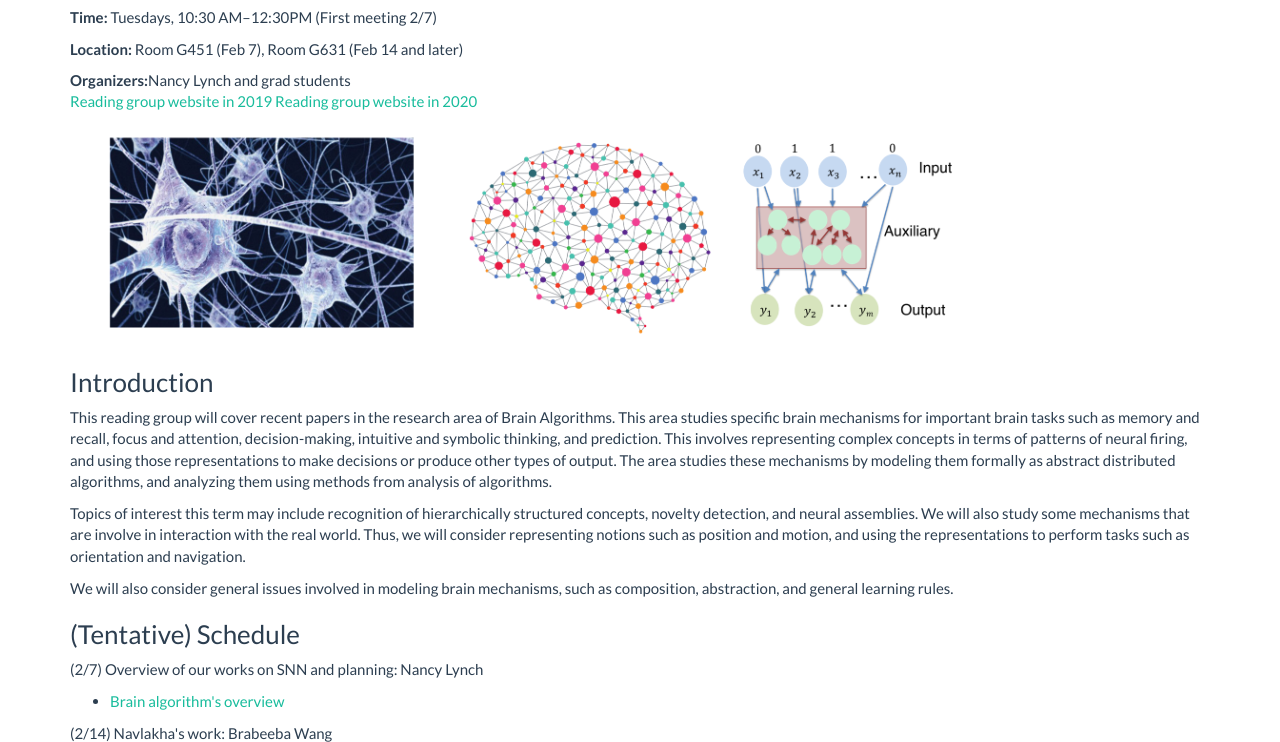
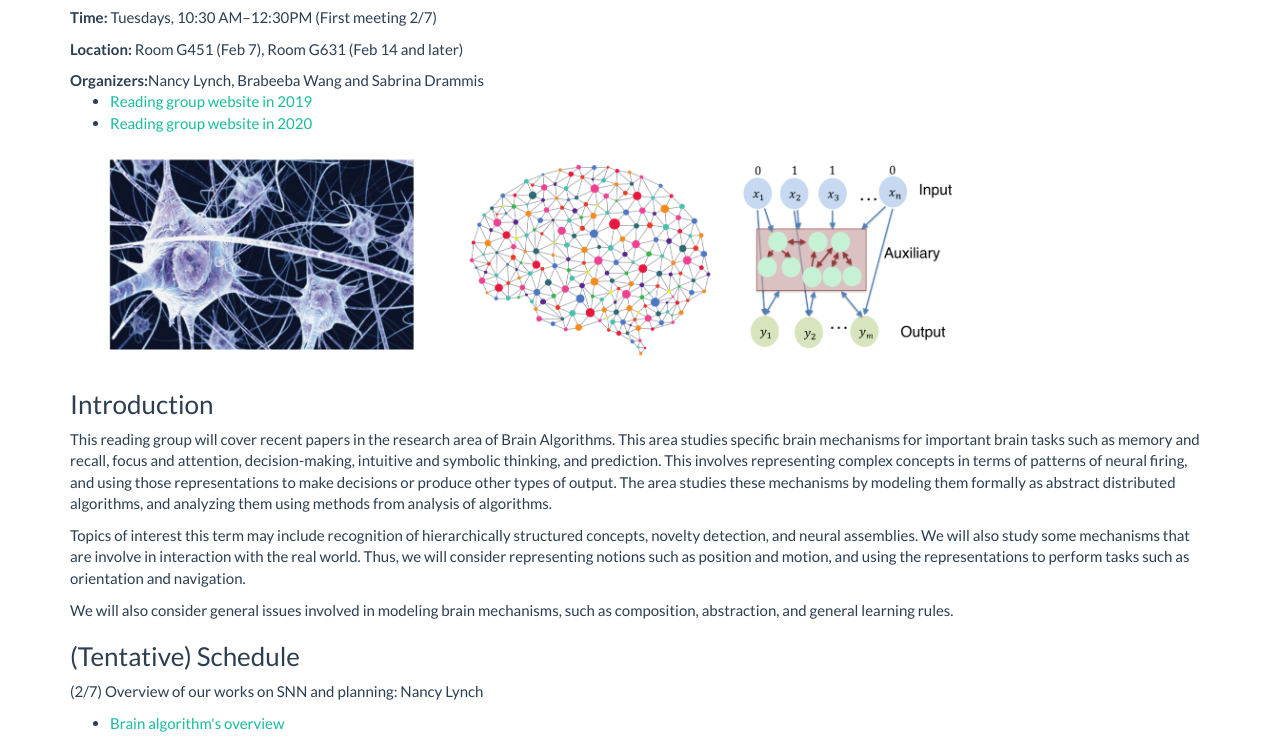
Before and after one commit to brabeeba/NeuralReadingGroup2023Spring, a plain HTML site: page index.html in a window 1280 px wide. Shown: the part 53-795 px from the top of the page. Drawn offline with Linux system fonts and the light colour scheme.

Commit message:
fix grad students name

```diff
--- a/index.html
+++ b/index.html
@@ -30,10 +30,17 @@
 
 	</div>
 	 <div class="row-fluid voffset1">
-	  <span class="icon-envelope"></span><strong>Organizers:</strong>Nancy Lynch and grad students<br>
+	  <span class="icon-envelope"></span><strong>Organizers:</strong>Nancy Lynch, Brabeeba Wang and Sabrina Drammis<br>
 	</div>
-	<a href="http://www.cameronmusco.com/neuralReadingGroup/">Reading group website in 2019</a>
-	<a href="https://brabeeba.github.io/neuralReadingGroup/index.html">Reading group website in 2020</a>
+	<ul>
+		<li>
+			<a href="http://www.cameronmusco.com/neuralReadingGroup/">Reading group website in 2019</a>
+		</li>
+		<li>
+			<a href="https://brabeeba.github.io/neuralReadingGroup/index.html">Reading group website in 2020</a>
+		</li>
+	</ul>
+
 <div class="row-fluid voffset1">
 	<div class="col-md-10 colp-lg-8" >
    		<img src="./triple.png" class="img-rounded img-responsive" alt="my photo">
```
